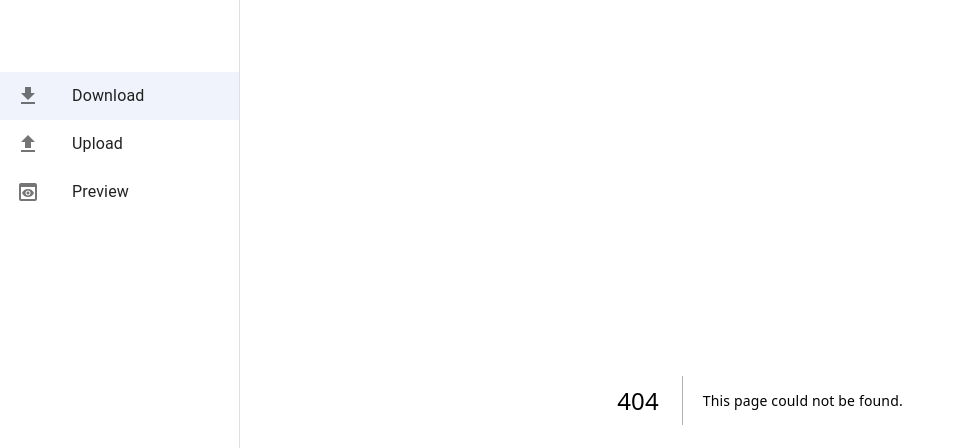
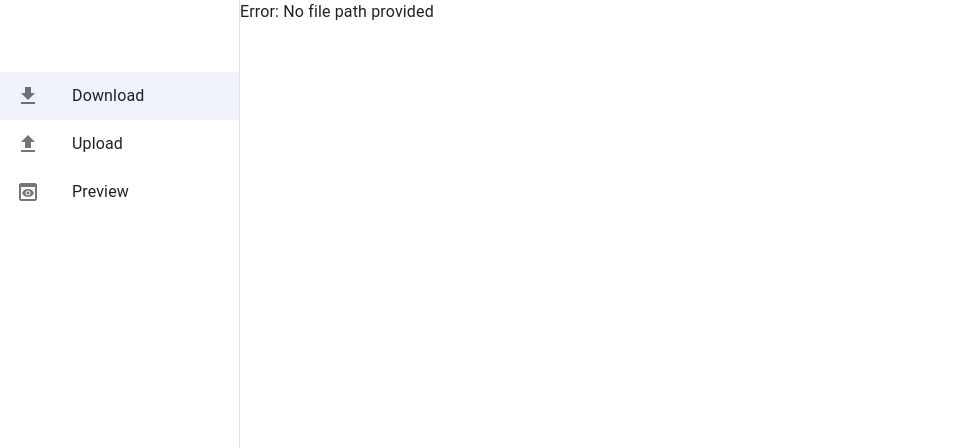
Before and after one commit to MohFarahani/medblock, a Next.js app in the folder next/: page /download/preview in a window 1280 px wide. Before the commit this address had no page. Shown: the top 448 px of the page, without its empty margins (0-965 px from the left). Built offline with nearby package versions, Linux system fonts and the light colour scheme.

Commit message:
feat: bring preview as subpage of download

```diff
--- /dev/null
+++ b/next/src/app/download/preview/page.tsx
@@ -0,0 +1,53 @@
+'use client';
+
+import DicomViewer from "@/components/DicomViewer/index";
+import { Container, Button, Box } from "@mui/material";
+import { useSearchParams } from "next/navigation";
+import { useEffect, useState } from "react";
+import { useRouter } from "next/navigation";
+import ArrowBackIcon from '@mui/icons-material/ArrowBack';
+
+const DicomViewerPage = () => {
+  const searchParams = useSearchParams();
+  const router = useRouter();
+  const [filePath, setFilePath] = useState<string>('');
+  const [error, setError] = useState<string>('');
+
+  useEffect(() => {
+    const queryFilePath = searchParams.get('filePath');
+
+    if (!queryFilePath) {
+      setError('No file path provided');
+      return;
+    }
+
+    try {
+      const decodedPath = decodeURIComponent(queryFilePath);
+      console.log('Decoded path:', decodedPath);
+      setFilePath(decodedPath);
+    } catch  {
+      setError('Invalid file path');
+    }
+  }, [searchParams]);
+
+  if (error) {
+    return <div>Error: {error}</div>;
+  }
+
+  return (
+    <Container maxWidth="lg" sx={{ py: 4 }}>
+      <Box sx={{ mb: 4 }}>
+        <Button
+          variant="contained"
+          onClick={() => router.push('/download')}
+          startIcon={<ArrowBackIcon />}
+        >
+          Back to Download
+        </Button>
+      </Box>
+      {filePath && <DicomViewer filePath={filePath} />}
+    </Container>
+  );
+};
+
+export default DicomViewerPage;
--- a/next/src/components/table/columns.tsx
+++ b/next/src/components/table/columns.tsx
@@ -93,7 +93,7 @@ export const getDefaultColumns = (): GridColDef<DicomDataTable>[] => {
           return (
             <ViewButton
               filePath={params.row.FilePath}
-              routePath="preview"
+              routePath="download/preview"
             />
           );
         },
```
